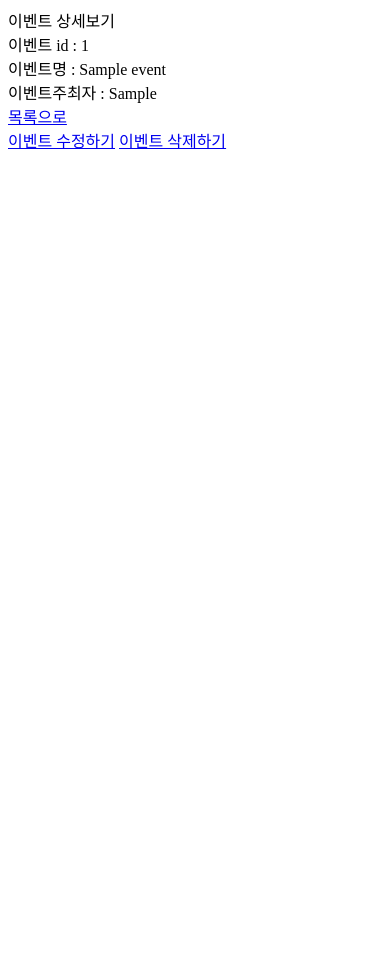
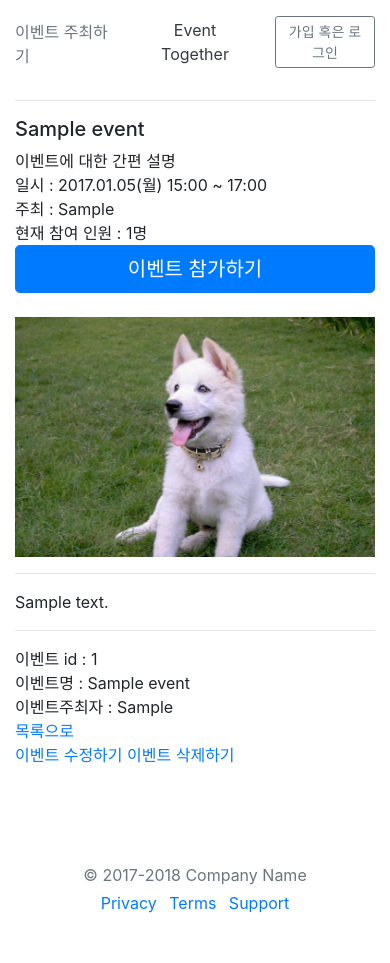
Before and after one commit to hyunyikim/django-eventtogether, a Django app: page /events/1/ in a window 390 px wide. Before the commit the page ends 149 px from the top, so only its background shows below. Run offline with Django 3.2, Linux system fonts and the light colour scheme; tables that the repository leaves empty hold one stand-in row (values such as "Sample post"); some libraries are stand-ins or nearby versions.

Commit message:
detail, write 페이지 css 입힘

```diff
--- a/events/templates/events/detail.html
+++ b/events/templates/events/detail.html
@@ -1,21 +1,49 @@
-<!DOCTYPE html>
-<html lang="en">
-<head>
-    <meta charset="UTF-8">
-    <title>이벤트 상세보기</title>
-</head>
-<body>
-    이벤트 상세보기<br>
+{% extends "home.html" %}
+{% load staticfiles %}
+<title>{% block title %}이벤트 투게더 :: 상세보기{% endblock title %}</title>
+    {% block navbar %}
+        {{ block.super }}
+    {% endblock navbar %}
+    {% block content %}
+    <div class="container">
+      <div class="row">
+        <div class="col-md-4 order-md-2 mb-4">
+            <hr>
+            <div>
+                <h5>{{ object.ename }}</h5>
+
+                이벤트에 대한 간편 설명<br>
+
+                일시 : 2017.01.05(월) 15:00 ~ 17:00<br>
+                주최 : {{ object.ecreater }}<br>
+                현재 참여 인원 : {{ object.eculattendee }}명
+                <br>
+                <button class="btn btn-primary btn-lg btn-block" type="submit">이벤트 참가하기</button>
+            </div>
+        </div>
+        <div class="col-md-8 order-md-1">
+            <img src="{% static 'img/dog2.jpg' %}" class="event-detail-img">
+            <hr>
+            {{ object.econtent }}
+            <hr>
+            이벤트 id : {{ object.eid }}<br>
+            이벤트명 : {{ object.ename }}<br>
+            이벤트주최자 : {{ object.ecreater }}<br>
+            <a href="/events/">목록으로</a><br>
+            <a href="/events/{{ object.eid }}/update/">이벤트 수정하기</a>
+            <a href="/events/{{ object.eid }}/delete/">이벤트 삭제하기</a>
+        </div>
+      </div>
+    </div>
+
+
+
+    {% endblock content %}
     <!--
     이벤트 id : {{ event.eid }}<br>
     이벤트명 : {{ event.ename }}<br>
     이벤트주최자 : {{ event.ecreater }}<br>
     -->
-    이벤트 id : {{ object.eid }}<br>
-    이벤트명 : {{ object.ename }}<br>
-    이벤트주최자 : {{ object.ecreater }}<br>
-    <a href="/events/">목록으로</a><br>
-    <a href="/events/{{ object.eid }}/update/">이벤트 수정하기</a>
-    <a href="/events/{{ object.eid }}/delete/">이벤트 삭제하기</a>
+
 </body>
 </html>
--- a/events/templates/events/index.html
+++ b/events/templates/events/index.html
@@ -20,7 +20,7 @@
                 <div class="container">
                     <div class="row">
                         {% if events_list %}
-                            {% for event in events_list%}
+                            {% for event in events_list %}
                                 <div class="col-md-4">
                                     <div class="card mb-4 shadow-sm">
                                         <a href="/events/{{ event.eid }}"><img src="{% static 'img/dog2.jpg' %}" class="bd-placeholder-img card-img-top" width="100%" height="225"></a>
--- /dev/null
+++ b/static/css/event.css
@@ -0,0 +1,3 @@
+.event-detail-img {
+    width: 100%;
+}
--- a/templates/home.html
+++ b/templates/home.html
@@ -6,6 +6,7 @@
     <title>{% block title %}Event Together{% endblock %}</title>
     <link rel="stylesheet" href="{% static 'css/bootstrap.css' %}" />
     <link rel="stylesheet" href="{% static 'css/bootstrap-reboot.css' %}" />
+    <link rel="stylesheet" href="{% static 'css/event.css' %}" />
 </head>
 <body>
     {% block navbar %}
@@ -25,11 +26,20 @@
         </header>
     </div>
     {% endblock navbar %}
+    {% block content %}
 
-    {% block content %}
     {% endblock content %}
 
-    {% block footer %}{% endblock footer %}
+    {% block footer %}
+        <footer class="my-5 pt-5 text-muted text-center text-small">
+            <p class="mb-1">© 2017-2018 Company Name</p>
+            <ul class="list-inline">
+              <li class="list-inline-item"><a href="#">Privacy</a></li>
+              <li class="list-inline-item"><a href="#">Terms</a></li>
+              <li class="list-inline-item"><a href="#">Support</a></li>
+            </ul>
+          </footer>
+    {% endblock footer %}
 
 
 
```
Also changed, not shown: events/templates/events/write.html (+57 -28 lines), events/templates/events/write_bak.html (added, +30 -0 lines).
